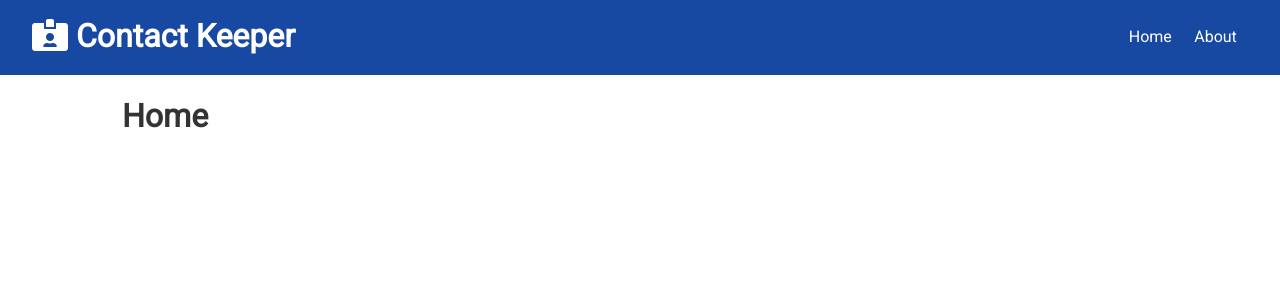
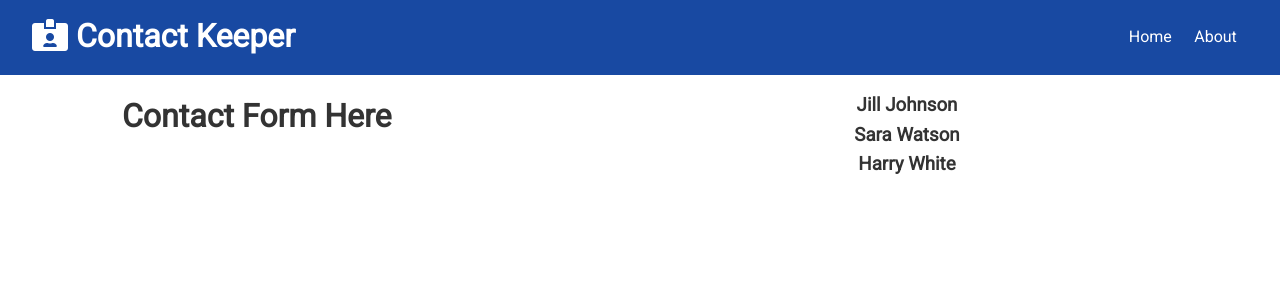
Before and after one commit to DariuszOkonski/contact-keeper-v2, a React (Create React App) app in the folder client/: page / in a window 1280 px wide. Shown: the top 300 px of the page. Built offline with nearby package versions, Linux system fonts and the light colour scheme.

Commit message:
add Contacts

```diff
--- /dev/null
+++ b/client/src/components/contacts/Contacts.js
@@ -0,0 +1,17 @@
+import React, { useContext } from 'react';
+import ContactContext from '../../context/contact/contactContext';
+
+const Contacts = () => {
+  const contactContext = useContext(ContactContext);
+  const { contacts } = contactContext;
+
+  return (
+    <React.Fragment>
+      {contacts.map((contact) => (
+        <h3>{contact.name}</h3>
+      ))}
+    </React.Fragment>
+  );
+};
+
+export default Contacts;
--- a/client/src/components/pages/Home.js
+++ b/client/src/components/pages/Home.js
@@ -1,9 +1,15 @@
 import React from 'react';
+import Contacts from '../contacts/Contacts';
 
 const Home = () => {
   return (
-    <div>
-      <h1>Home</h1>
+    <div className='grid-2'>
+      <div>
+        <h1>Contact Form Here</h1>
+      </div>
+      <div>
+        <Contacts />
+      </div>
     </div>
   );
 };
```
Also changed, not shown: client/src/components/contacts/ContactItem.js (added, +7 -0 lines).
